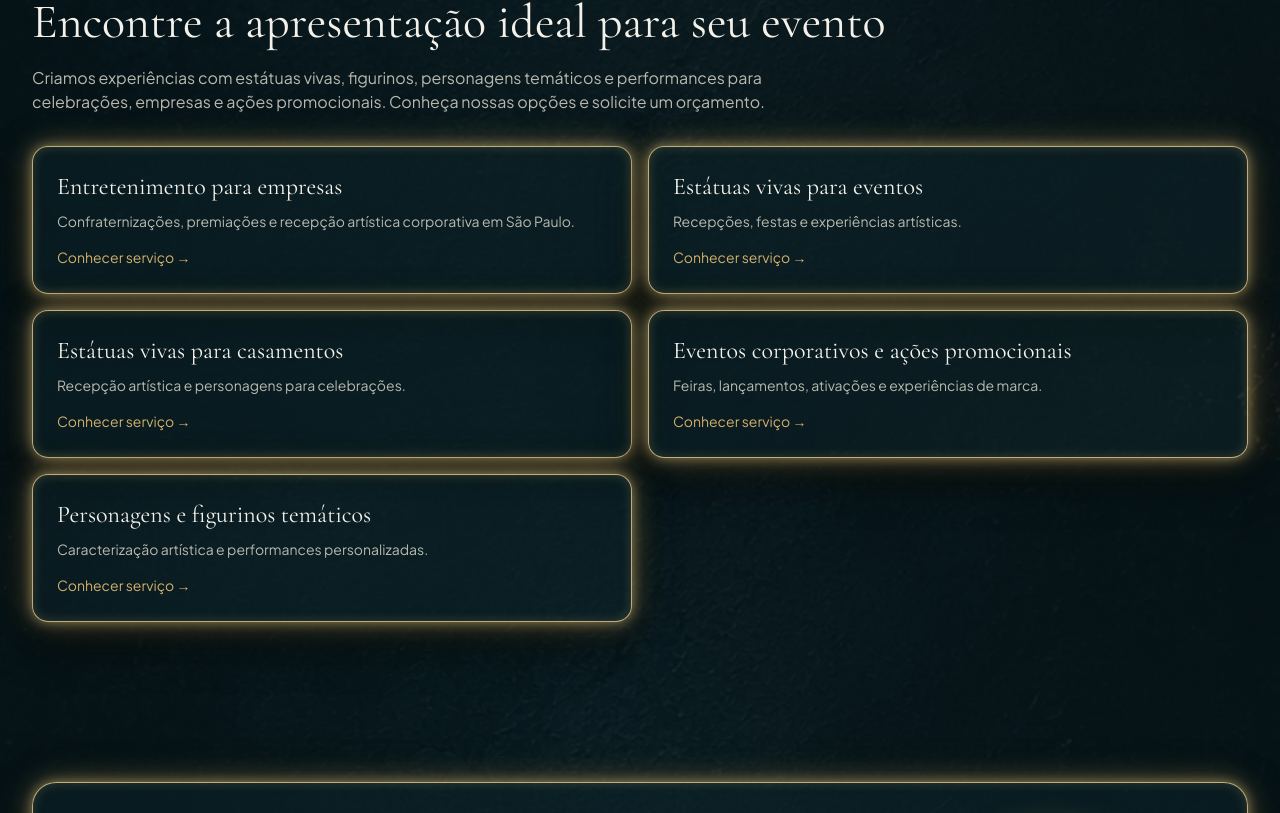
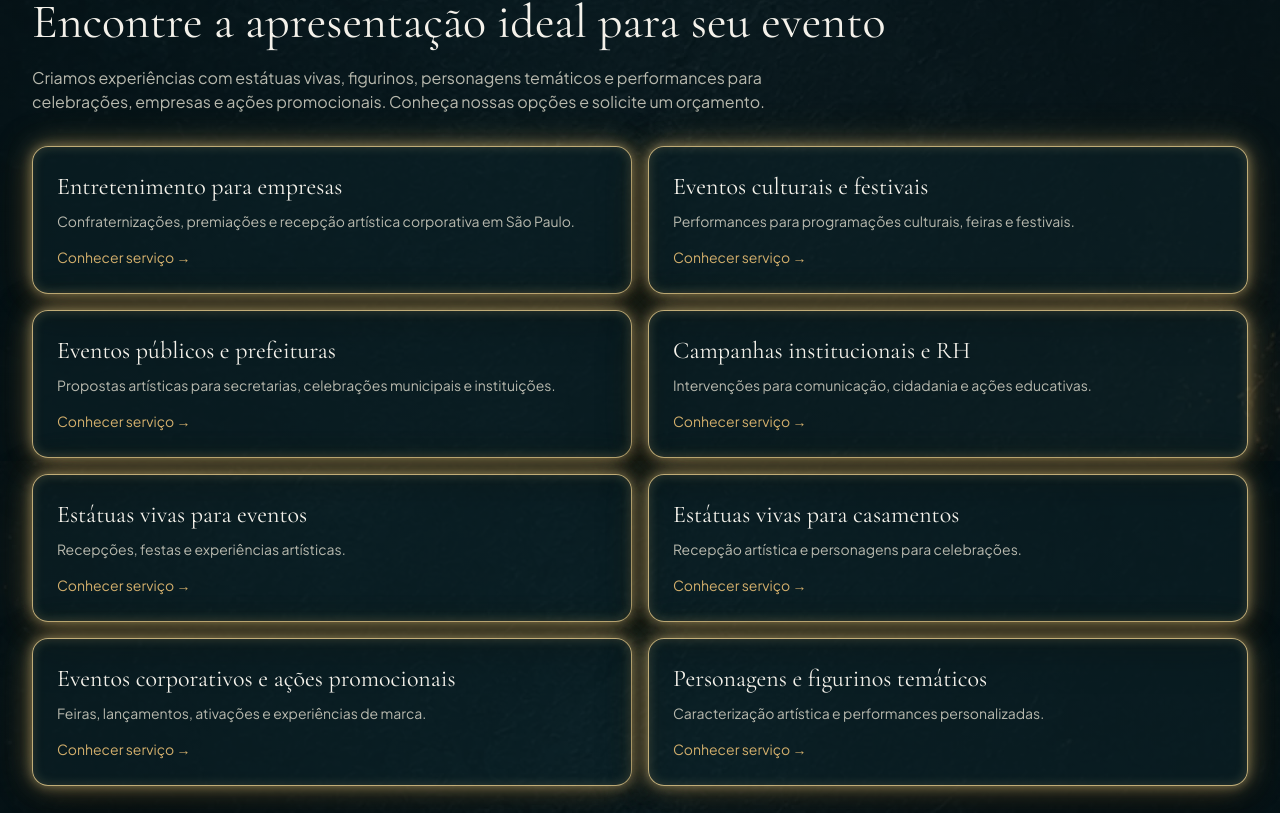
Before and after one commit to mslol21/estatua-viva, a Next.js app: page / in a window 1280 px wide. Shown: the part 4147-4960 px from the top of the page. Built offline with nearby package versions, Linux system fonts and the light colour scheme; no server answers.

Commit message:
feat: feature cultural public-sector and awareness services on homepage

```diff
--- a/src/app/page.tsx
+++ b/src/app/page.tsx
@@ -147,6 +147,9 @@ export default function Home() {
         <div className="grid gap-4 sm:grid-cols-2">
           {[
             { href: '/entretenimento-para-empresas', title: 'Entretenimento para empresas', detail: 'Confraternizações, premiações e recepção artística corporativa em São Paulo.' },
+            { href: '/eventos-culturais', title: 'Eventos culturais e festivais', detail: 'Performances para programações culturais, feiras e festivais.' },
+            { href: '/eventos-publicos', title: 'Eventos públicos e prefeituras', detail: 'Propostas artísticas para secretarias, celebrações municipais e instituições.' },
+            { href: '/campanhas-institucionais', title: 'Campanhas institucionais e RH', detail: 'Intervenções para comunicação, cidadania e ações educativas.' },
             { href: '/estatua-viva-para-eventos', title: 'Estátuas vivas para eventos', detail: 'Recepções, festas e experiências artísticas.' },
             { href: '/estatua-viva-para-casamento', title: 'Estátuas vivas para casamentos', detail: 'Recepção artística e personagens para celebrações.' },
             { href: '/estatua-viva-para-eventos-corporativos', title: 'Eventos corporativos e ações promocionais', detail: 'Feiras, lançamentos, ativações e experiências de marca.' },
```
